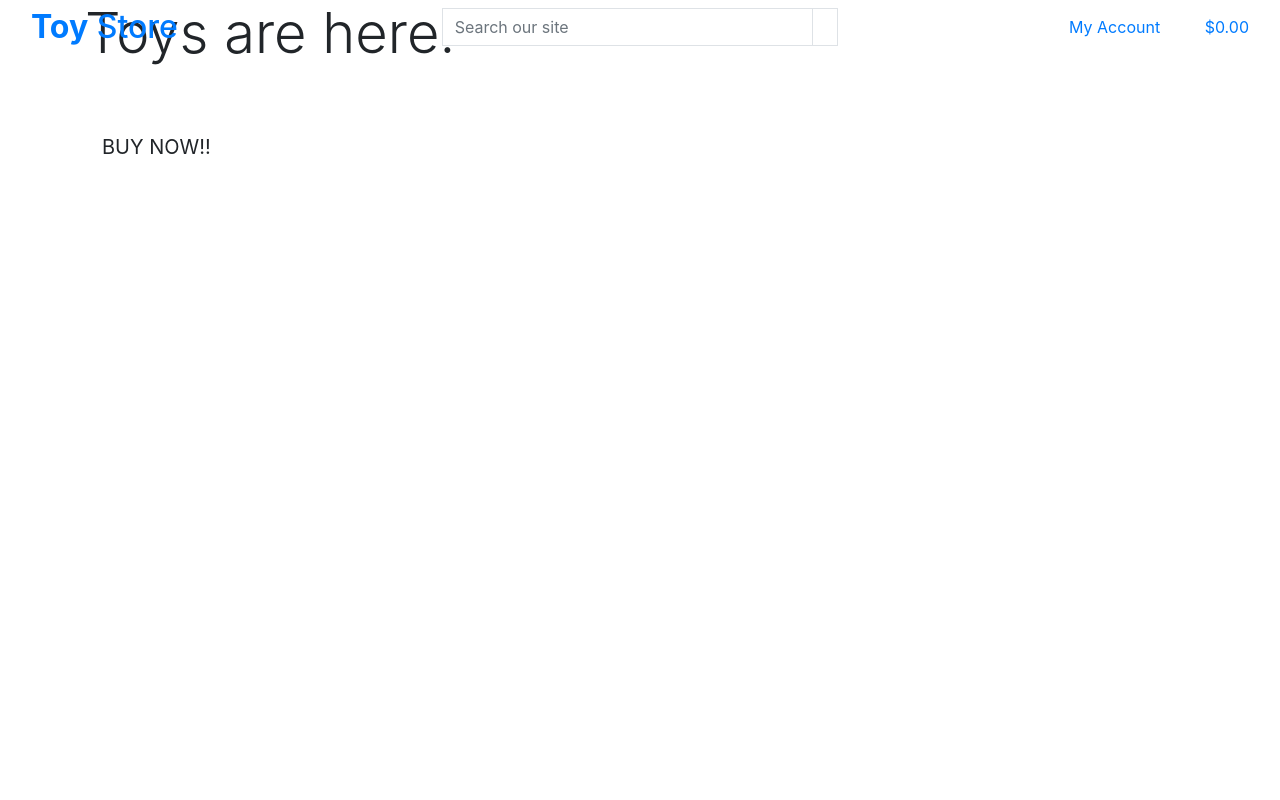
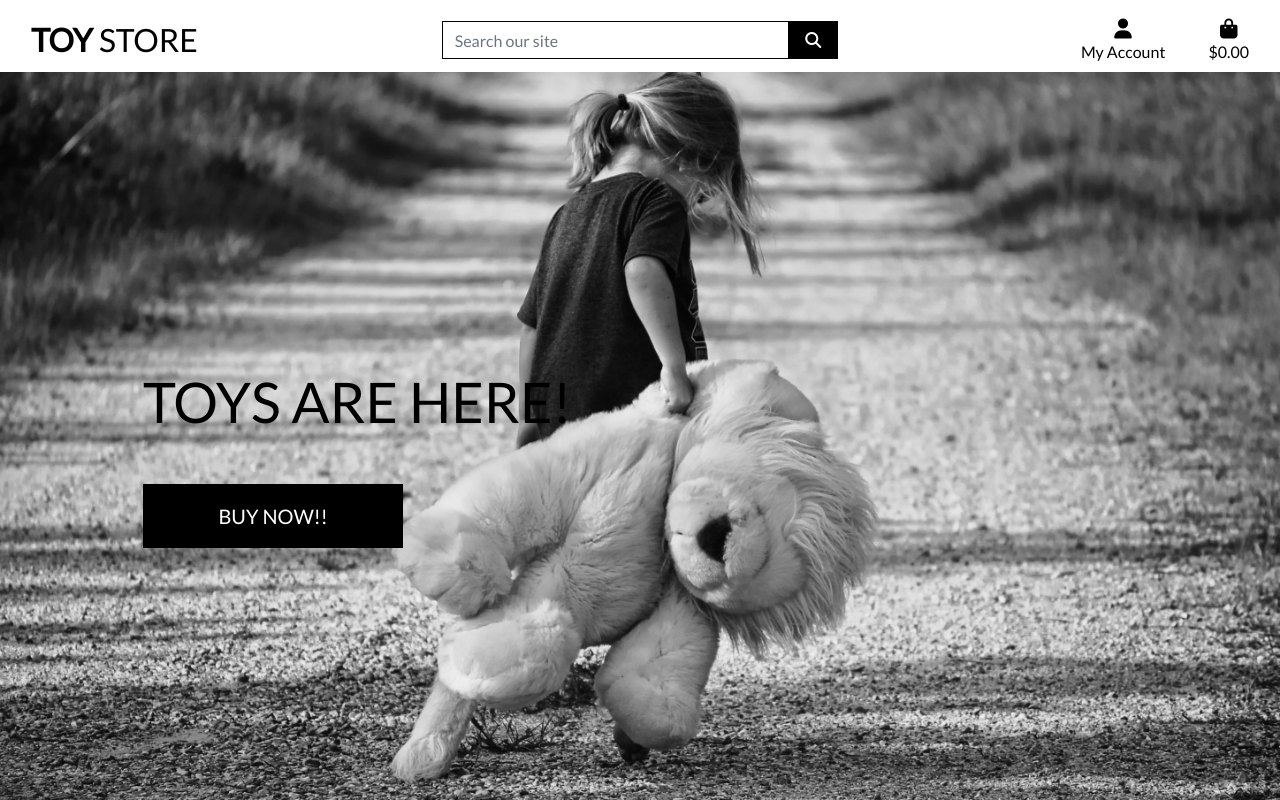
Before and after one commit to Blandaren123/toysstore, a Django app: page / in a window 1280 px wide. Run offline with Django 3.2, Linux system fonts and the light colour scheme; some libraries are stand-ins or nearby versions.

Commit message:
added fontawesome and google fonts

```diff
--- /dev/null
+++ b/static/css/base.css
@@ -0,0 +1,81 @@
+html {
+    height: 100%;
+}
+
+body {
+    background: url('/media/back.jpg') no-repeat center center fixed;
+    background-size: cover;
+    height: calc(100vh - 164px);
+    color: #555;
+    font-family: 'Lato';
+}
+
+/* from Bulma */
+.icon {
+    align-items: center;
+    display: inline-flex;
+    justify-content: center;
+    height: 1.5rem;
+    width: 1.5rem;
+}
+
+.logo-font {
+    text-transform: uppercase;
+}
+
+.main-logo-link {
+    width: fit-content;
+}
+
+.shop-now-button {
+    background: black;
+    color: white;
+    min-width: 260px;
+}
+
+.btn-black {
+    background: black;
+    color: white;
+}
+
+.shop-now-button:hover,
+.shop-now-button:active,
+.shop-now-button:focus,
+.btn-black:hover,
+.btn-black:active,
+.btn-black:focus {
+    background: #222;
+    color: white;
+}
+
+.text-black {
+    color: #000 !important;
+}
+
+.border-black {
+    border: 1px solid black !important;
+}
+
+/* -------------------------------- Media Queries */
+
+/* Slightly larger container on xl screens */
+@media (min-width: 1200px) {
+  .container {
+    max-width: 80%;
+  }
+}
+
+/* fixed top navbar only on medium and up */
+@media (min-width: 992px) {
+    .fixed-top-desktop-only {
+        position: fixed;
+        top: 0;
+        right: 0;
+        left: 0;
+        z-index: 1030;
+    }
+
+    .header-container {
+        padding-top: 164px;
+    }
+}
--- a/templates/base.html
+++ b/templates/base.html
@@ -15,12 +15,15 @@
 
     {% block corecss %}
         <link rel="stylesheet" href="https://stackpath.bootstrapcdn.com/bootstrap/4.4.1/css/bootstrap.min.css" integrity="sha384-Vkoo8x4CGsO3+Hhxv8T/Q5PaXtkKtu6ug5TOeNV6gBiFeWPGFN9MuhOf23Q9Ifjh" crossorigin="anonymous">
+        <link rel="stylesheet" href="https://fonts.googleapis.com/css?family=Lato&display=swap">
+        <link rel="stylesheet" href="{% static 'css/base.css' %}">
     {% endblock %}
 
     {% block extra_css %}
     {% endblock %}
 
     {% block corejs %}
+        <script src="https://kit.fontawesome.com/63a686425a.js" crossorigin="anonymous"></script>
         <script src="https://code.jquery.com/jquery-3.4.1.slim.min.js" integrity="sha384-J6qa4849blE2+poT4WnyKhv5vZF5SrPo0iEjwBvKU7imGFAV0wwj1yYfoRSJoZ+n" crossorigin="anonymous"></script>
         <script src="https://cdn.jsdelivr.net/npm/popper.js@1.16.0/dist/umd/popper.min.js" integrity="sha384-Q6E9RHvbIyZFJoft+2mJbHaEWldlvI9IOYy5n3zV9zzTtmI3UksdQRVvoxMfooAo" crossorigin="anonymous"></script>
         <script src="https://stackpath.bootstrapcdn.com/bootstrap/4.4.1/js/bootstrap.min.js" integrity="sha384-wfSDF2E50Y2D1uUdj0O3uMBJnjuUD4Ih7YwaYd1iqfktj0Uod8GCExl3Og8ifwB6" crossorigin="anonymous"></script>
@@ -33,7 +36,7 @@
   </head>
   <body>
     <header class="container-fluid fixed-top">
-        <div class="row">
+        <div id="topnav" class="row bg-white pt-lg-2 d-none d-lg-flex">
             <div class="col-12 col-lg-4 my-auto py-1 py-lg-0 text-center text-lg-left">
                 <a href="{% url 'home' %}" class="nav-link main-logo-link">
                     <h2 class="logo-font text-black my-0"><strong>Toy</strong> Store</h2>
```
Also changed, not shown: media/back.jpg (added).
